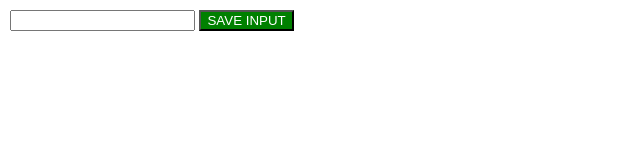
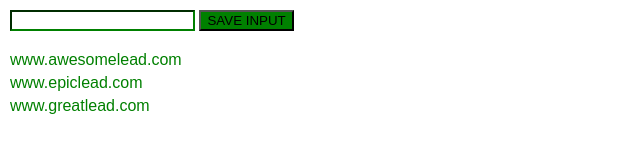
Before and after one commit to adityaslyf/myLeads, a plain HTML site: page index.html in a window 1280 px wide. Shown: the whole page, without its empty margins (0-640 px from the left). Drawn offline with Linux system fonts and the light colour scheme.

Commit message:
adding some element

```diff
--- a/index.css
+++ b/index.css
@@ -2,13 +2,36 @@
   margin: 0;
   padding: 10px;
   font-family: Arial, Helvetica, sans-serif;
+  min-width: 400px;
 
 }
 #input-btn{
   background: green;
-  color:white;
+  color:black;
+
 }
 #input-el{
+ border-color: green;
+  color:black;
+}
+ul{
+  margin-top: 20px;
+  list-style: none;
+  padding-left: 0;
+}
 
-  color:white;
+
+li{
+
+  margin-top: 5px;
 }
+/* Regular link color */
+li a {
+  color: green;
+  text-decoration: none; /* Remove underlines from links */
+}
+
+/* Link color on hover */
+a:hover {
+  color: blue; /* Change to a darker green when hovered */
+}
--- a/index.js
+++ b/index.js
@@ -16,11 +16,18 @@
 function renderLeads(){
 
 let listItems = ""
-for (let i=0; i<myLeads.length; i++){
+for (let i=0; i < myLeads.length; i++){
   // listItems += "<li><a target ='_blank' href='" +myLeads[i] + "' >"+ myLeads[i] +"</a></li> "
-  listItems += `<li><a target='_blank' href='${myLeads[i]}'>${myLeads[i]}</a></li>`;
+  listItems += `
+  <li>
+  <a target='_blank' href='${myLeads[i]}'>${myLeads[i]}</a>
+  </li>
+  `
+  ;
 
 }
 
 ulEl.innerHTML = listItems
 }
+
+renderLeads()
```
